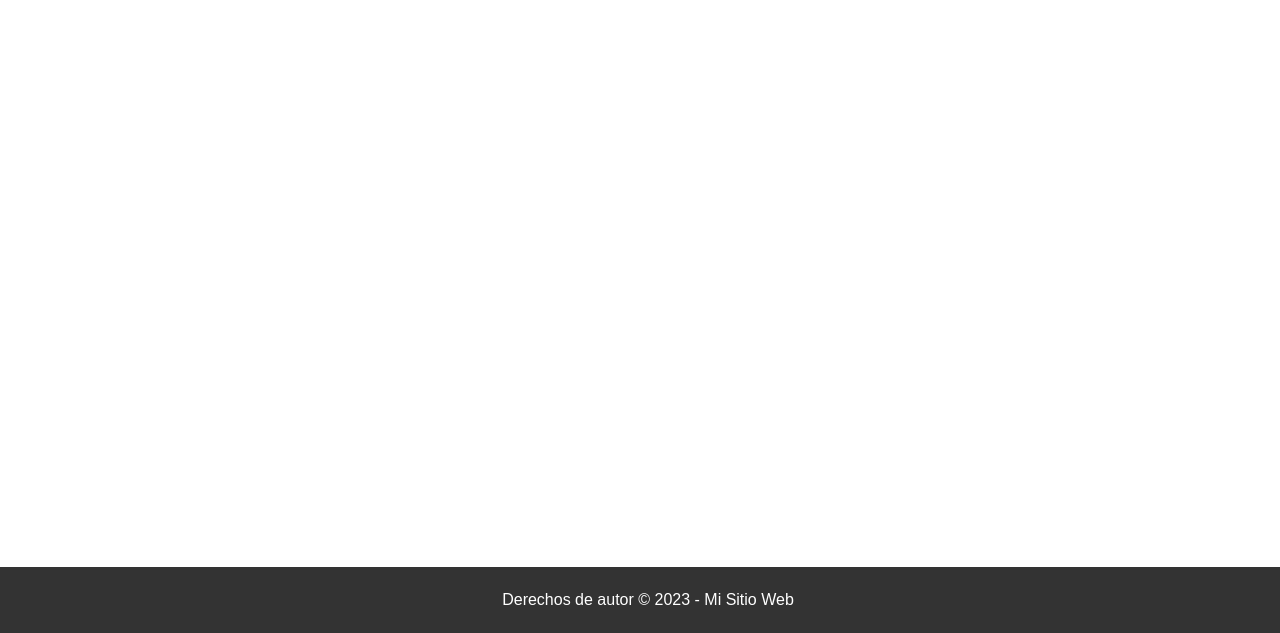
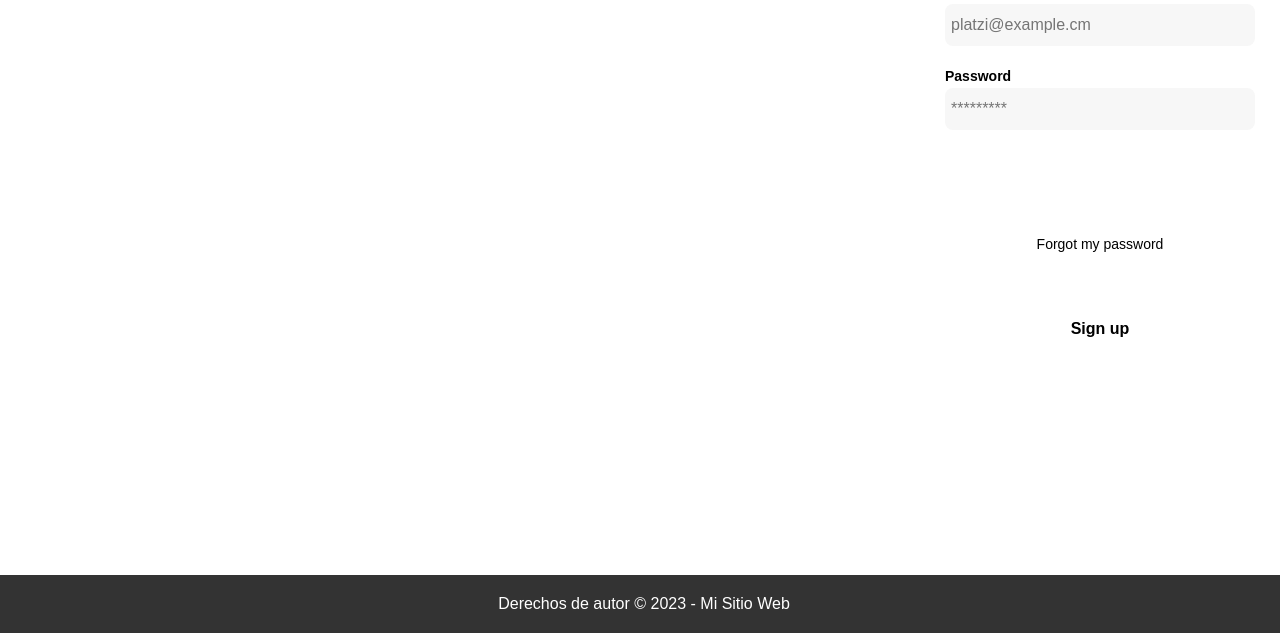
Before and after one commit to SebastianVelezAl/Orienta-tu-futuro, a plain HTML site: page Index.html in a window 1280 px wide. Shown: the part 167-800 px from the top of the page. Drawn offline with Linux system fonts and the light colour scheme.

Commit message:
avance login

```diff
--- a/Index.html
+++ b/Index.html
@@ -13,7 +13,7 @@
     <img src="Img/icon_menu.svg" alt="menu" class="menu">
 
     <div class="navbar-left">
-      <img src="Img/search.png" alt="logo" class="logo">
+      <img src="Img/search.png" alt="logo" class="logo-index">
 
       <ul>
         <li>
@@ -41,18 +41,36 @@
       <ul>
         <li class="navbar-nombre">name</li>
         <li class="navbar-login">
-          <img src="Img/login.png" class="login"">
+          <img src="Img/login.png" class="call-login">
 
         </li>
       </ul>
     </div>
   </nav>
 
+  <div class="login inactive">
+    <div class="form-container-login">
+      <img src="Img/search.png" alt="logo" class="logo">
+
+      <form action="/" class="form">
+        <label for="email" class="label">Email address</label>
+        <input type="text" id="email" placeholder="platzi@example.cm" class="input input-email">
+
+        <label for="password" class="label">Password</label>
+        <input type="password" id="password" placeholder="*********" class="input input-password">
+
+        <input type="submit" value="Log in" class="primary-button login-button">
+        <a href="/">Forgot my password</a>
+      </form>
+      <button class="secondary-button signup-button">Sign up</button>
+    </div>
+  </div>
+
   <script src="Js/main.js"></script>
 </body>
 
 
-<footer>
+<footer class="footer">
     <p>Derechos de autor © 2023 - Mi Sitio Web</p>
 </footer>
 </html>
--- a/Js/main.js
+++ b/Js/main.js
@@ -1,4 +1,7 @@
 const menulogin =document.querySelector('.navbar-login');
+const login =document.querySelector('.login');
+const frmlogin =document.querySelector('.form-container-login');
+
 menulogin.addEventListener('click', AbrirLogin);
 
 
@@ -7,6 +10,8 @@ menulogin.addEventListener('click', AbrirLogin);
 function AbrirLogin(){
     console.log('clik icono login');
 
-
+        console.log('no entra al if');
+        login.classList.toggle('inactive')
+        frmlogin.classList.toggle('inactive');
 
 }
--- a/css/style.css
+++ b/css/style.css
@@ -13,6 +13,10 @@ body {
   margin: 0;
   font-family: 'Quicksand', sans-serif;
 }
+.inactive {
+  display: none;
+
+}
 nav {
   display: flex;
   justify-content: space-between;
@@ -22,11 +26,11 @@ nav {
 .menu {
   display: none;
 }
-.logo {
+.logo-index {
   width: 50px;
   height: 50px;
 }
-.login{
+.call-login{
         width: 50px;
         height: 50px;
 
@@ -66,6 +70,101 @@ nav {
 }
 
 
+
+/*Estilo pie de pagina*/
+footer {
+    background-color: #333;
+    color: #fff;
+    text-align: center;
+    padding: 0.25rem;
+    position: absolute;
+    bottom: 0;
+    width: 100%;
+
+}
+
+/*Estilo de login*/
+    .logo{
+      width: 70px;
+      height: 70px;
+      justify-content: center;
+    }
+
+    .login {
+      height: 60vh;
+      display: grid;
+      place-items: center;
+      background-color: #ffffff;
+      width: 400px;
+    }
+
+    .form-container-login {
+      display: grid;
+      grid-template-rows: auto 1fr auto;
+      background-color: var(--white);
+      width: 360px;
+      padding: 0 25px;
+      box-sizing: border-box;
+      position: absolute;
+      right: 0;
+    }
+
+    .form {
+      display: flex;
+      flex-direction: column;
+    }
+    .form a {
+      color: var(--hospital-green);
+      font-size: var(--sm);
+      text-align: center;
+      text-decoration: none;
+      margin-bottom: 52px;
+    }
+    .label {
+      font-size: var(--sm);
+      font-weight: bold;
+      margin-bottom: 4px;
+    }
+    .input {
+      background-color: var(--text-input-field);
+      border: none;
+      border-radius: 8px;
+      height: 30px;
+      font-size: var(--md);
+      padding: 6px;
+      margin-bottom: 12px;
+    }
+    .input-email {
+      margin-bottom: 22px;
+    }
+    .primary-button {
+      background-color: var(--hospital-green);
+      border-radius: 8px;
+      border: none;
+      color: var(--white);
+      width: 100%;
+      cursor: pointer;
+      font-size: var(--md);
+      font-weight: bold;
+      height: 50px;
+    }
+    .secondary-button {
+      background-color: var(--white);
+      border-radius: 8px;
+      border: 1px solid var(--hospital-green);
+      color: var(--hospital-green);
+      width: 100%;
+      cursor: pointer;
+      font-size: var(--md);
+      font-weight: bold;
+      height: 50px;
+    }
+    .login-button {
+      margin-top: 14px;
+      margin-bottom: 30px;
+    }
+
+
 @media (max-width: 640px) {
   .menu {
     display: block;
@@ -73,19 +172,8 @@ nav {
   .navbar-left ul {
     display: none;
   }
-  .navbar-email {
-    display: none;
+  .logo {
+    display: block;
   }
+
 }
-
-
-/*Estilo pie de pagina*/
-footer {
-    background-color: #333;
-    color: #fff;
-    text-align: center;
-    padding: 0.5rem;
-    position: absolute;
-    bottom: 0;
-    width: 100%;
-}
```
